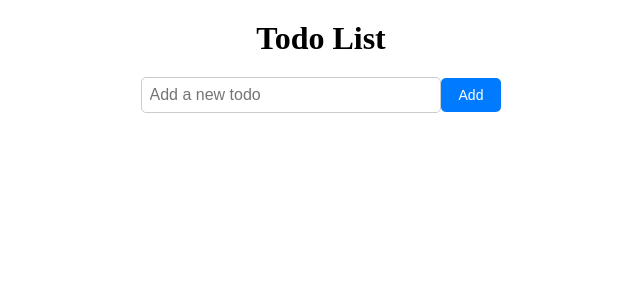
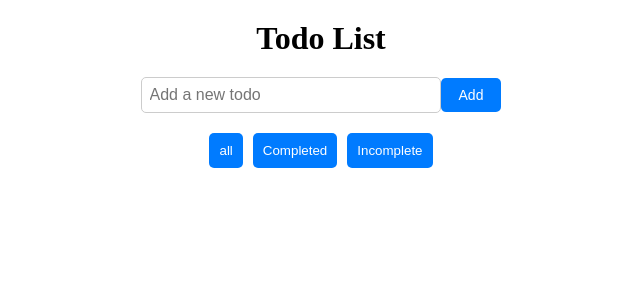
Before and after one commit to IvanPolukhin/react-todo, a React (Create React App) app: page / in a window 1280 px wide. Shown: the top 300 px of the page, without its empty margins (319-959 px from the left). Built offline with nearby package versions, Linux system fonts and the light colour scheme.

Commit message:
feat: add filter functionality for todos

```diff
--- a/src/App.js
+++ b/src/App.js
@@ -6,6 +6,7 @@ import './styles/App.css';
 function App() {
   const [todos, setTodos] = useState([]);
   const [isLoaded, setIsLoaded] = useState(false);
+  const [filter, setFilter] = useState('all');
 
   useEffect(() => {
     const storedTodos = localStorage.getItem('todos');
@@ -47,12 +48,23 @@ function App() {
     );
   };
 
+  const filteredTodos = todos.filter((todo) => {
+    if (filter === 'completed') return todo.completed;
+    if (filter === 'incomplete') return !todo.completed;
+    return true;
+  });
+
   return (
     <div className="App">
       <h1>Todo List</h1>
       <TodoForm onAdd={addTodo} />
+      <div className="filter-buttons">
+        <button onClick={() => setFilter('all')}>all</button>
+        <button onClick={() => setFilter('completed')}>Completed</button>
+        <button onClick={() => setFilter('incomplete')}>Incomplete</button>
+      </div>
       <TodoList
-        todos={todos}
+        todos={filteredTodos}
         onToggle={toggleTodo}
         onDelete={deleteTodo}
         onEdit={editTodo}
--- a/src/styles/App.css
+++ b/src/styles/App.css
@@ -84,3 +84,24 @@
   top: 30px;
   transform: translateY(-50%);
 }
+
+.filter-buttons {
+  display: flex;
+  justify-content: center;
+  margin-bottom: 20px;
+}
+
+.filter-buttons button {
+  padding: 10px;
+  margin: 0 5px;
+  border: none;
+  border-radius: 5px;
+  cursor: pointer;
+  background-color: #007bff;
+  color: white;
+  transition: background-color 0.3s ease;
+}
+
+.filter-buttons button:hover {
+  background-color: #0056b3;
+}
```
